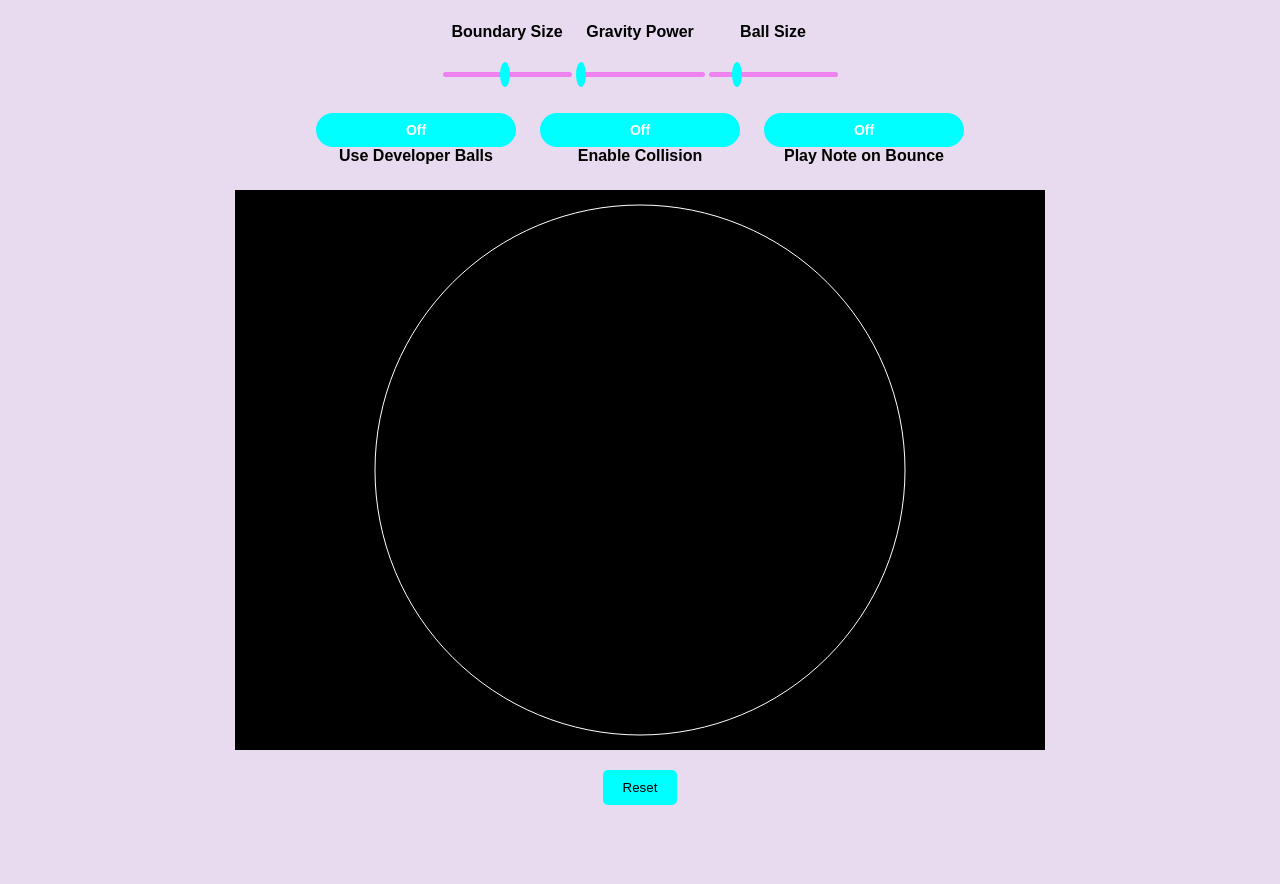
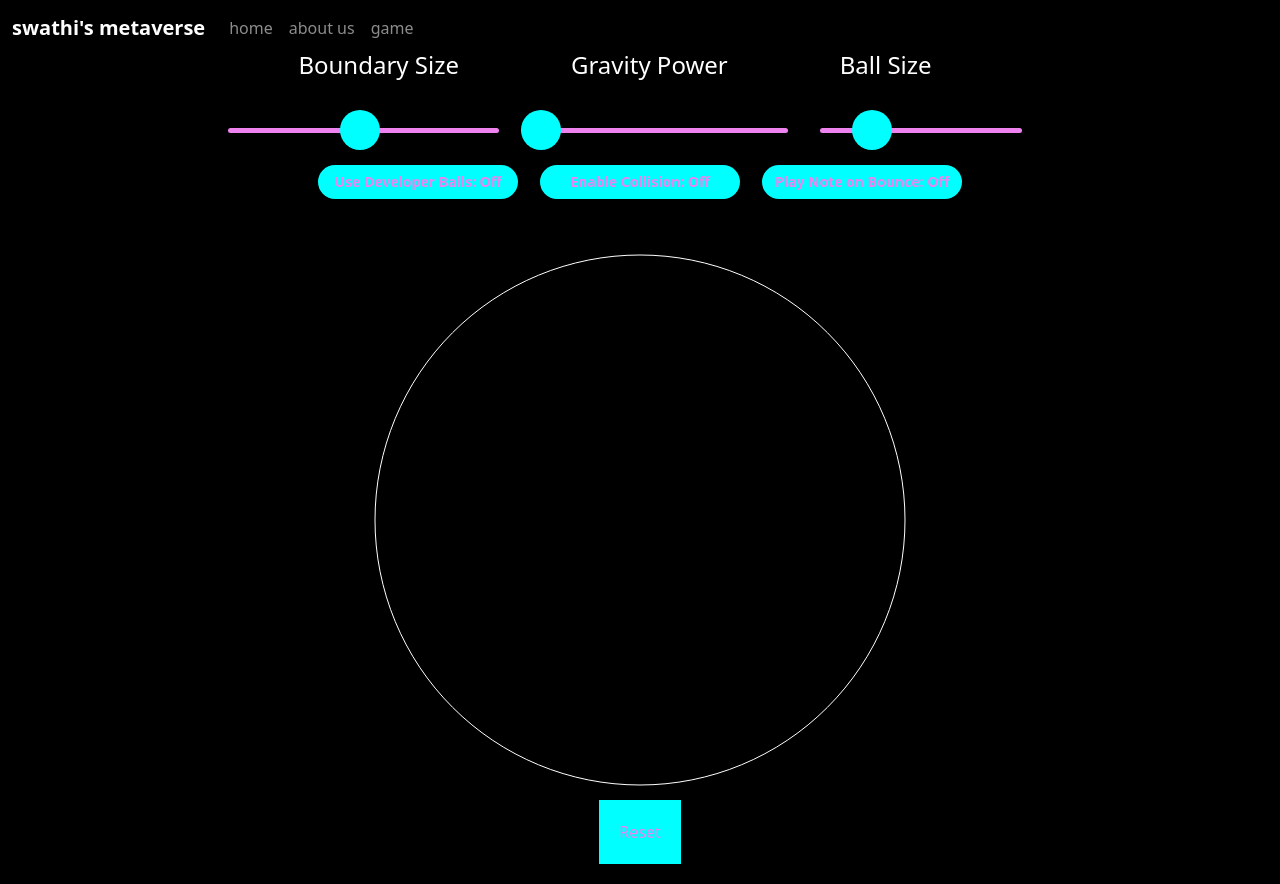
Before and after one commit to swathis-metaverse/SwathisMetaverse, a website: page gameCode/index.html in a window 1280 px wide. Before the commit the page ends 845 px from the top, so only its background shows below. Drawn offline with nearby package versions, Linux system fonts and the light colour scheme.

Commit message:
Signed-off-by: mai <157174437+natmai@users.noreply.github.com>

```diff
--- a/devpage.css
+++ b/devpage.css
@@ -58,6 +58,7 @@ div.content {
 	flex-direction: column;
 	align-content: center;
 	justify-content: center;
+	color:#00FEFC;
 }
 
 div.content > h2 {
--- a/gameCode/index.html
+++ b/gameCode/index.html
@@ -4,6 +4,38 @@
     <script src="https://ajax.googleapis.com/ajax/libs/jquery/3.1.1/jquery.min.js"></script>
     <script src="bounce.js"></script>
     <script src="https://maxcdn.bootstrapcdn.com/bootstrap/3.3.7/js/bootstrap.min.js"></script>
+    <link href="https://cdn.jsdelivr.net/npm/bootstrap@5.3.0-alpha1/dist/css/bootstrap.min.css" rel="stylesheet" integrity="sha384-GLhlTQ8iRABdZLl6O3oVMWSktQOp6b7In1Zl3/Jr59b6EGGoI1aFkw7cmDA6j6gD" crossorigin="anonymous">
+    <link rel="stylesheet" href="https://cdnjs.cloudflare.com/ajax/libs/font-awesome/5.15.4/css/all.min.css" integrity="sha512-********************************" crossorigin="anonymous" />
+
+      <link rel="stylesheet" href="https://cdnjs.cloudflare.com/ajax/libs/animate.css/4.1.1/animate.min.css" />
+
+<body style="background-color: rgb(0, 0, 0);">
+	<header>
+        <nav class="navbar fixed-top navbar-expand-md navbar-dark" style="background-color: #000000;">
+            <div class="container-fluid">
+                <a class="navbar-brand fw-bold" href="https://www.youtube.com/watch?v=dQw4w9WgXcQ">swathi's metaverse</a>
+                <button class="navbar-toggler" type="button" data-bs-toggle="collapse" data-bs-target="#navbarNav" aria-controls="navbarNav" aria-expanded="false" aria-label="Toggle navigation">
+                    <span class="navbar-toggler-icon"></span>
+                </button>
+                <div class="collapse navbar-collapse" id="navbarNav">
+                    <ul class="navbar-nav d-flex justify-content-center w-400">
+                        <li class="nav-item"> <a class="nav-link" href="C:\Users\robot\OneDrive\Desktop\fullyhacks\meow\index.html#">home</a> </li>
+                        <li class="nav-item"> <a class="nav-link" href="C:\Users\robot\OneDrive\Desktop\fullyhacks\meow\devPage.html">about us</a> </li>
+                        <li class="nav-item"> <a class="nav-link" href="C:\Users\robot\OneDrive\Desktop\fullyhacks\meow\gameCode\index.html">game</a> </li>
+                    </ul>
+                </div>
+            </div>
+        </nav>
+        <style>
+            /* Style for h4 heading */
+            h4 {
+                /* Change color of h4 heading */
+                color: white; /* Change this to your desired color */
+                padding-right: 80px;
+            }
+        </style>
+	</header>
+
     <script>
         $(document).ready(function() {
             setup();
@@ -24,7 +56,7 @@
                 <div>
                     <h4>Boundary Size</h4>
                     <div>
-                        <input type="range" id="boundarySlider" min="10" max="300" value="150">
+                        <input type="range" id="boundarySlider" min="10" max="300" value="150" style="margin-left: -40px;">
                     </div>
                 </div>
             </th>
@@ -32,14 +64,14 @@
                 <div>
                     <h4>Gravity Power</h4>
                     <div>
-                        <input type="range" id="gravitySlider" min="0" max ="10" value="0">
+                        <input type="range" id="gravitySlider" min="0" max ="10" value="0" style="margin-left: -20px;">
                     </div>
                 </div>
             </th>
             <th>
                 <div>
                     <h4 >Ball Size</h4>
-                    <input type="range" id="ballSizeSlider" min="5" max="30" value="10">
+                    <input type="range" id="ballSizeSlider" min="5" max="30" value="10" style="margin-left: 10px;">
                 </div>
             </th>
         </tr>
@@ -49,24 +81,25 @@
             <th>
                 <label class="toggle-button">
                     <input type="checkbox" hidden id="useImageCheckbox" />
-                    <span class="button-label" data-on="On" data-off="Off"></span> Use Developer Balls
+                    <span class="button-label" data-on="Use Developer Balls: On" data-off="Use Developer Balls: Off"></span>
                 </label>
             </th>
             <th>
                 <label class="toggle-button">
                     <input type="checkbox" hidden id="collideCheckbox" />
-                    <span class="button-label" data-on="On" data-off="Off"></span> Enable Collision
+                    <span class="button-label" data-on="Enable Collision: On" data-off="Enable Collision: Off"></span>
                 </label>
             </th>
             <th>
                 <label class="toggle-button">
                     <input type="checkbox" hidden id="playNoteCheckbox" />
-                    <span class="button-label" data-on="On" data-off="Off"></span> Play Note on Bounce
+                    <span class="button-label" data-on="Play Note on Bounce: On" data-off="Play Note on Bounce: Off"></span>
                 </label>
             </th>
         </tr>
     </table>
     <canvas id="canvas" width="800" height="550" style="background-color:black"></canvas>
+
     <div id="controls">
         <button id="resetButton">Reset</button>
     </div>
--- a/gameCode/style.css
+++ b/gameCode/style.css
@@ -6,20 +6,25 @@ body {
   display: flex;
   flex-direction: column;
   align-items: center;
+  color:#EE82EE;
   background-color: #E8DAEF; /* Light purple background */
 }
 
 h1 {
-  color: #000000; /* Black color for the title */
+  color: #ffffff; /* Black color for the title */
   margin: 20px 0;
 }
-
+h4 {
+  color: blue;
+  margin-top: 500px;
+  padding : 30px;
+}
 input[type=range] {
   -webkit-appearance: none; /* Override default CSS styles */
   width: 100%;
   height: 5px; /* Decreased thickness of the slider */
   background: #EE82EE; /* Color of the provided image for slider line */
-  border-radius: 5px;
+  border-radius: 25px;
   outline: none;
   margin: 10px 0;
 }
@@ -34,6 +39,7 @@ input[type=range]::-webkit-slider-thumb {
   border: 0;
   border-radius: 50%;
   transition: background 0.3s ease-in-out;
+  padding: 20px;
 }
 
 input[type=range]::-webkit-slider-thumb:hover {
@@ -61,6 +67,7 @@ input[type=range]::-moz-range-thumb:hover {
   width: 200px; /* Adjusted width to prevent text cutoff */
   height: 34px;
   margin: 20px 10px;
+  color: #E8DAEF;
 }
 
 .button-label {
@@ -74,11 +81,12 @@ input[type=range]::-moz-range-thumb:hover {
   text-align: center;
   line-height: 34px;
   font-size: 14px;
-  color: #fff;
+  color: #EE82EE;
 }
 
 .button-label:before {
   content: attr(data-off);
+  border-radius: 25px;
 }
 
 .toggle-button input[type="checkbox"]:checked + .button-label {
@@ -87,6 +95,7 @@ input[type=range]::-moz-range-thumb:hover {
 
 .toggle-button input[type="checkbox"]:checked + .button-label:before {
   content: attr(data-on);
+  color: #00FFFF;
 }
 
 canvas {
@@ -98,18 +107,23 @@ canvas {
 
 button {
   background-color: #00FFFF; /* Cyan color for buttons */
-  color: #000000; /* Black text on buttons */
-  border: none;
-  border-radius: 5px;
-  padding: 10px 20px;
+  font-size: 50px;
+  color: #EE82EE; /* Black text on buttons */
+  border: #EE82EE;
+  border-spacing: 5px;
+  border-radius: 50px;
+  font-size: 50px;
+  padding: 20px 20px;
   margin: 20px 0;
   cursor: pointer;
-  transition: transform 0.1s ease-in-out, box-shadow 0.1s ease-in-out;
+  transition: transform 0.3s ease-in-out, box-shadow 0.3s ease-in-out;
 }
 
 button:hover {
   transform: scale(1.05);
-  box-shadow: 0 4px 8px 0 rgba(0, 0, 0, 0.2);
+  box-shadow: 0 4px 8px 0 rgba(238, 130, 238, 1);
+  //border-radius: 25px;
+
 }
 /* Ensure the toggle buttons are not overlapping with the canvas */
 #toggle-buttons-container {
@@ -121,14 +135,17 @@ button:hover {
 
 /* Add an ID to the table containing the toggle buttons for specific targeting */
 #toggle-buttons-table {
+  border-radius: 25px;
   margin-bottom: 20px; /* Ensure there is space below the table before the canvas starts */
 }
 /* Additional styles can be added below for further customization */
 /* Custom styles for the toggle switches */
 .toggle-button input[type="checkbox"] + .button-label {
+  border-radius: 25px;
   background: #00FFFF; /* Cyan color for off state to match the reset button */
 }
 
 .toggle-button input[type="checkbox"]:checked + .button-label {
+  border-radius: 25px;
   background: #800080; /* Deep purple color for on state */
 }
```
Also changed, not shown: devPage.html (+14 -10 lines), index.html (+5 -5 lines).
